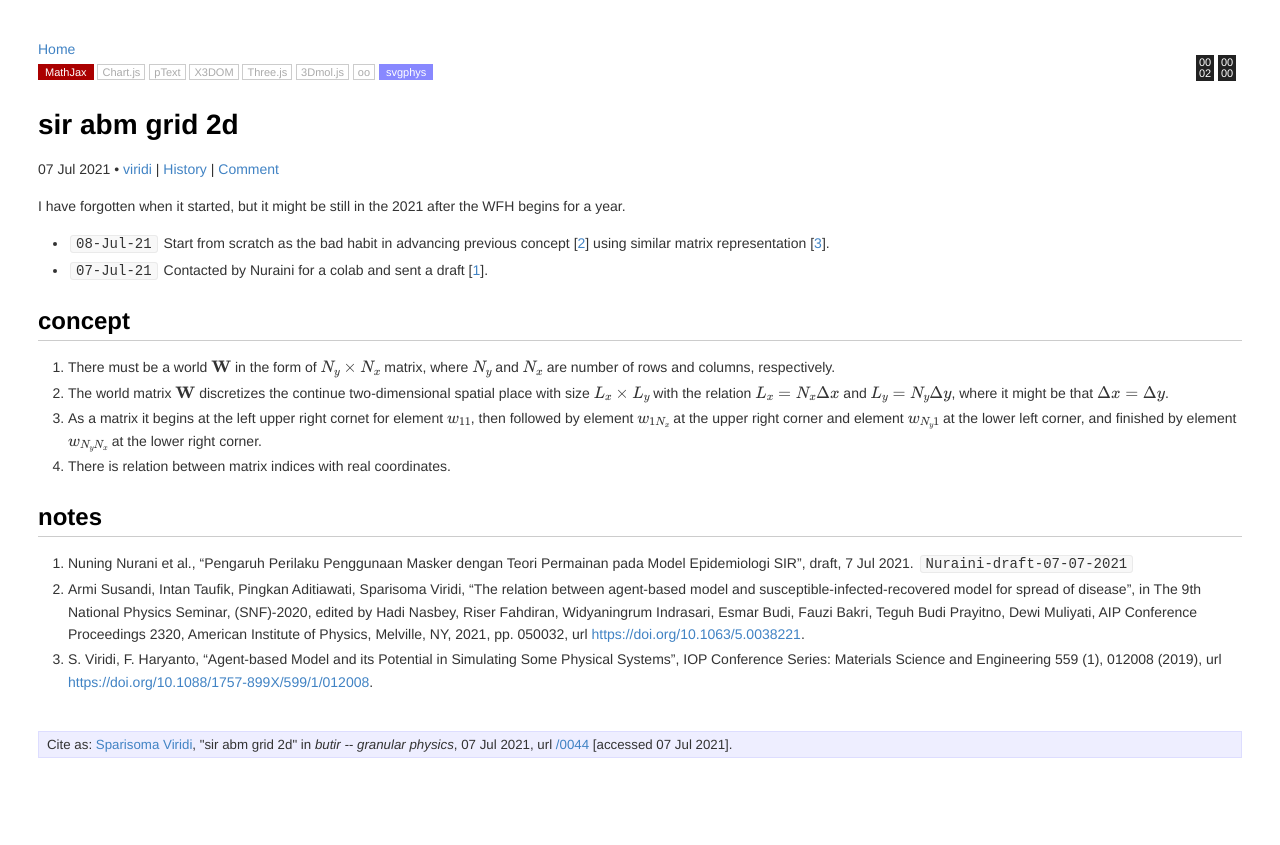
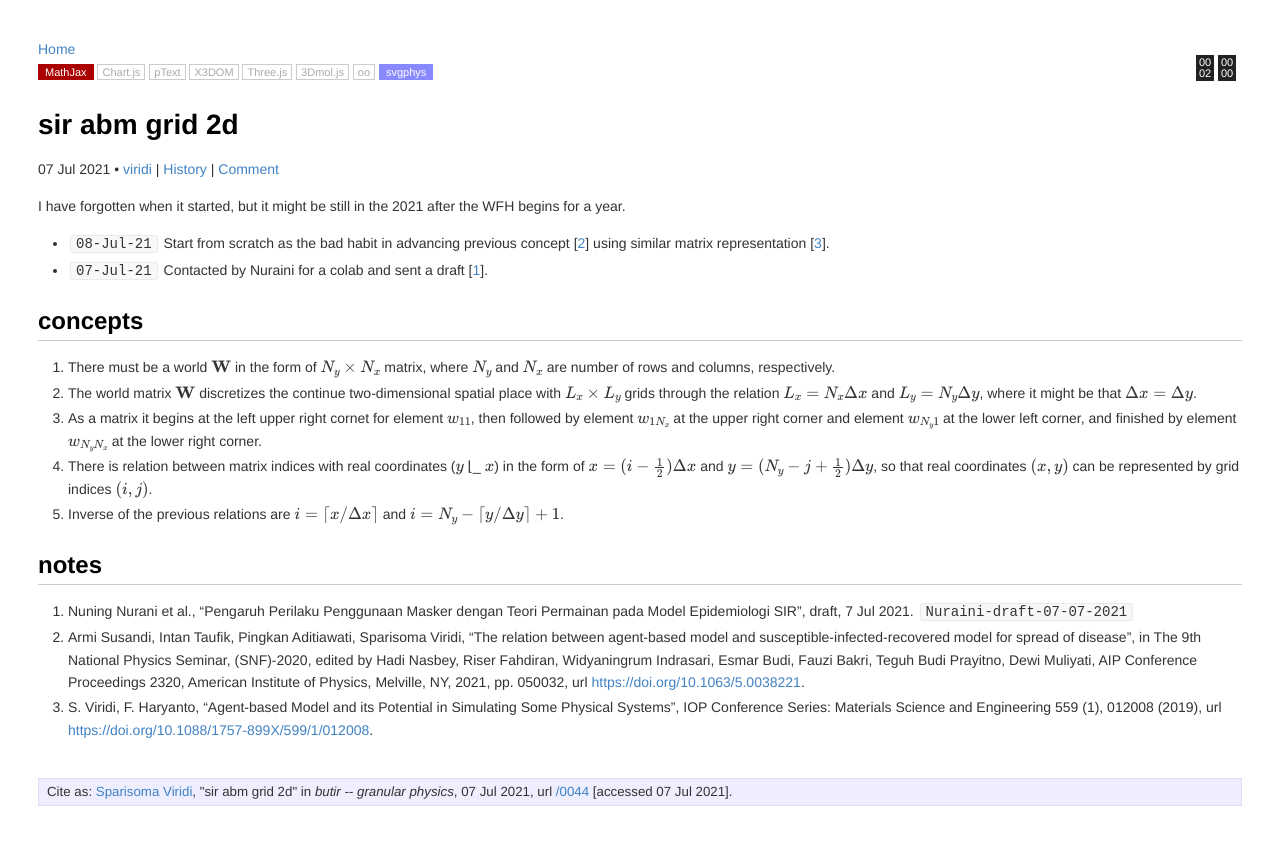
Before and after one commit to dudung/butir, a Jekyll site: the page built from _posts/0/04/2021-07-08-sir-abm-grid-2d.md, in a window 1280 px wide. Shown: the top 845 px of the page. Built offline with Jekyll 4.4.1, drawn with Linux system fonts in a browser that asks for light colours; formulas are drawn with MathJax 3.

Commit message:
fin W concept

```diff
--- a/_posts/0/04/2021-07-08-sir-abm-grid-2d.md
+++ b/_posts/0/04/2021-07-08-sir-abm-grid-2d.md
@@ -25,11 +25,12 @@ I have forgotten when it started, but it might be still in the 2021 after the WF
 + `07-Jul-21` Contacted by Nuraini for a colab and sent a draft [[1](#r01)].
 
 
-## concept
+## concepts
 1. There must be a world $\bf W$ in the form of $N_y \times N_x$ matrix, where $N_y$ and $N_x$ are number of rows and columns, respectively.
-2. The world matrix $\bf W$ discretizes the continue two-dimensional spatial place with size $L_x \times L_y$ with the relation $L_x = N_x \Delta x$ and $L_y = N_y \Delta y$, where it might be that $\Delta x = \Delta y$.
+2. The world matrix $\bf W$ discretizes the continue two-dimensional spatial place with $L_x \times L_y$ grids through the relation $L_x = N_x \Delta x$ and $L_y = N_y \Delta y$, where it might be that $\Delta x = \Delta y$.
 3. As a matrix it begins at the left upper right cornet for element $w_{11}$, then followed by element $w_{1N_x}$ at the upper right corner and element $w_{N_y1}$ at the lower left corner, and finished by element $w_{N_yN_x}$ at the lower right corner.
-4. There is relation between matrix indices with real coordinates.
+4. There is relation between matrix indices with real coordinates ($y$ &lfloor;_ $x$) in the form of $x = (i - \frac12) \Delta x$ and $y = (N_y - j + \frac12) \Delta y$, so that real coordinates $(x, y)$ can be represented by grid indices $(i, j)$.
+5. Inverse of the previous relations are $i = \lceil x / \Delta x \rceil$ and $i = N_y - \lceil y / \Delta y \rceil + 1$.
 
 
 ## notes
```
Also changed, not shown: other parts of _posts/0/04/2021-07-08-sir-abm-grid-2d.md (+1 -1 lines).
